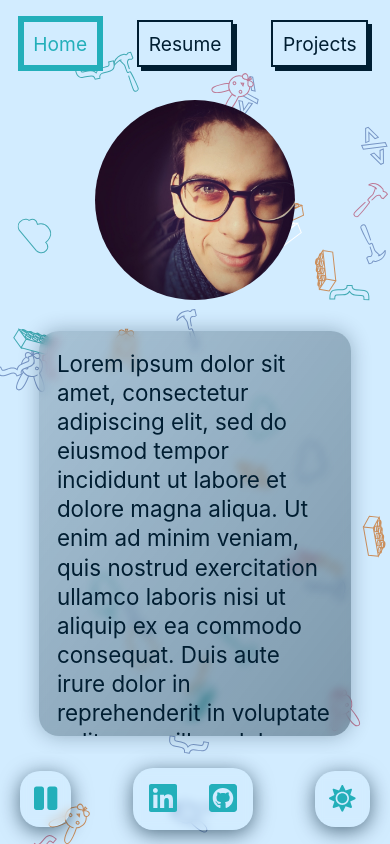
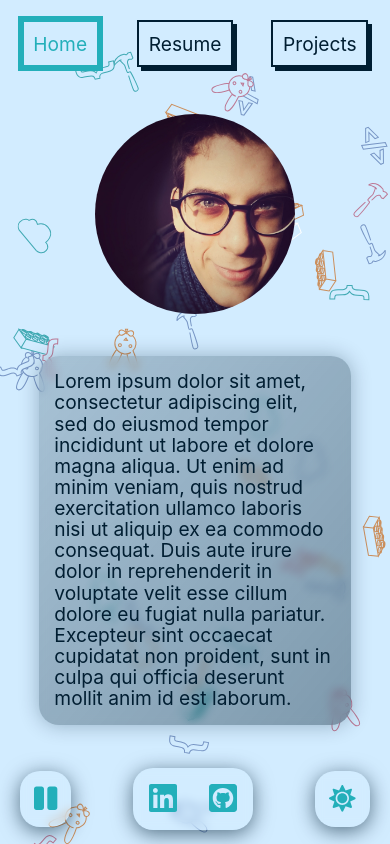
Before and after one commit to namfal/portfolio, a Vue app: page / in a window 390 px wide. Built offline with nearby package versions, Linux system fonts and the light colour scheme.

Commit message:
adjusted text sizes for diffrent screen witdths

```diff
--- a/src/App.vue
+++ b/src/App.vue
@@ -95,16 +95,46 @@ export default {
 	}
 
 	h3 {
-		font-size: 1.8em;
+		font-size: 2em;
 	}
 
 	h4 {
-		font-size: 1.5em;
+		font-size: 1.6em;
 	}
 
 	p, li {
-		font-size: 1.4em;
-		line-height: 1.3em;
+		font-size: 1.5em;
+		line-height: 1.4em;
+	}
+
+	@media screen and (max-width: 900px){
+		h3 {
+			font-size: 1.8em;
+		}
+
+		h4 {
+			font-size: 1.5em;
+		}
+
+		p, li {
+			font-size: 1.4em;
+			line-height: 1.3em;
+		}
+	}
+
+	@media screen and (max-width: 400px){
+		h3 {
+			font-size: 1.6em;
+		}
+
+		h4 {
+			font-size: 1.3em;
+		}
+
+		p, li {
+			font-size: 1.2em;
+			line-height: 1.1em;
+		}
 	}
 
 </style>
```
